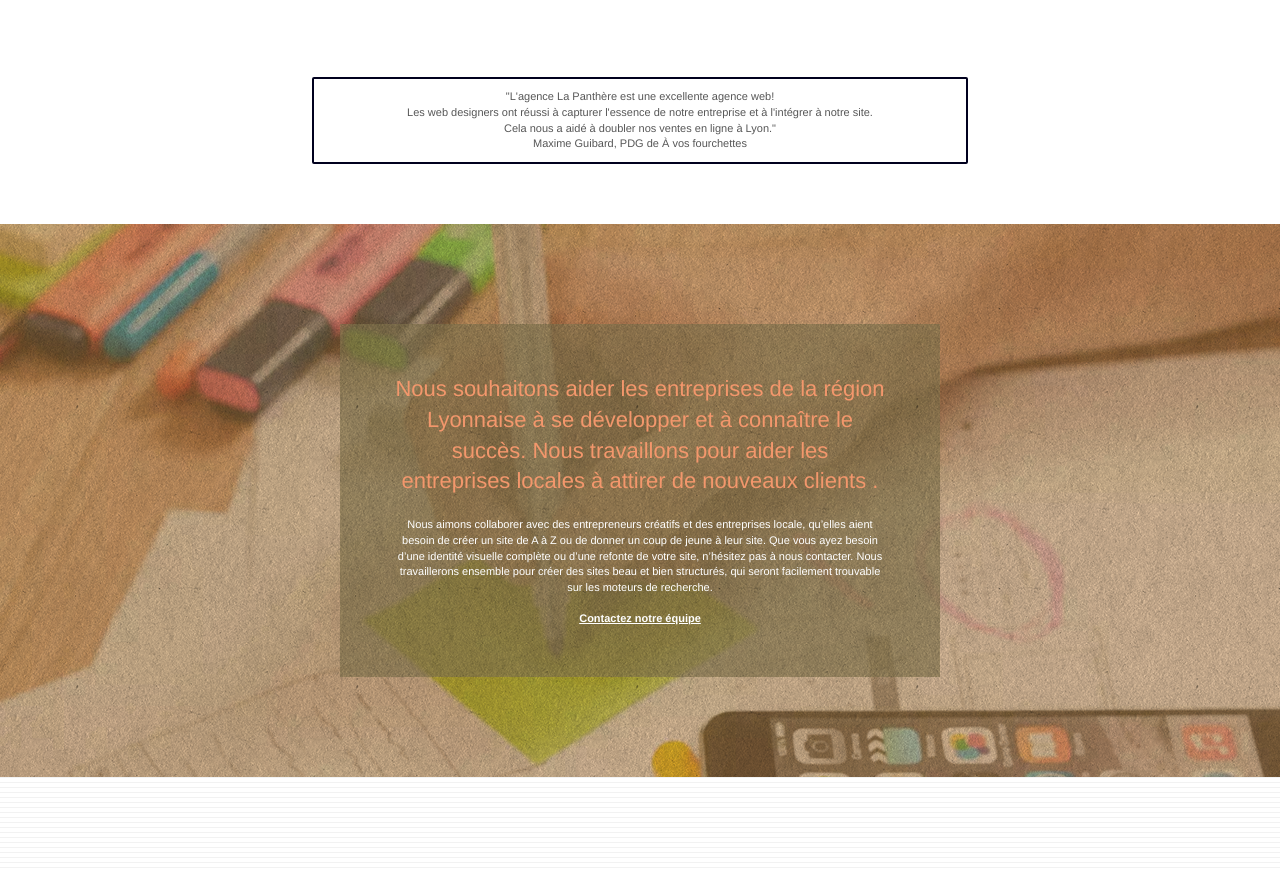
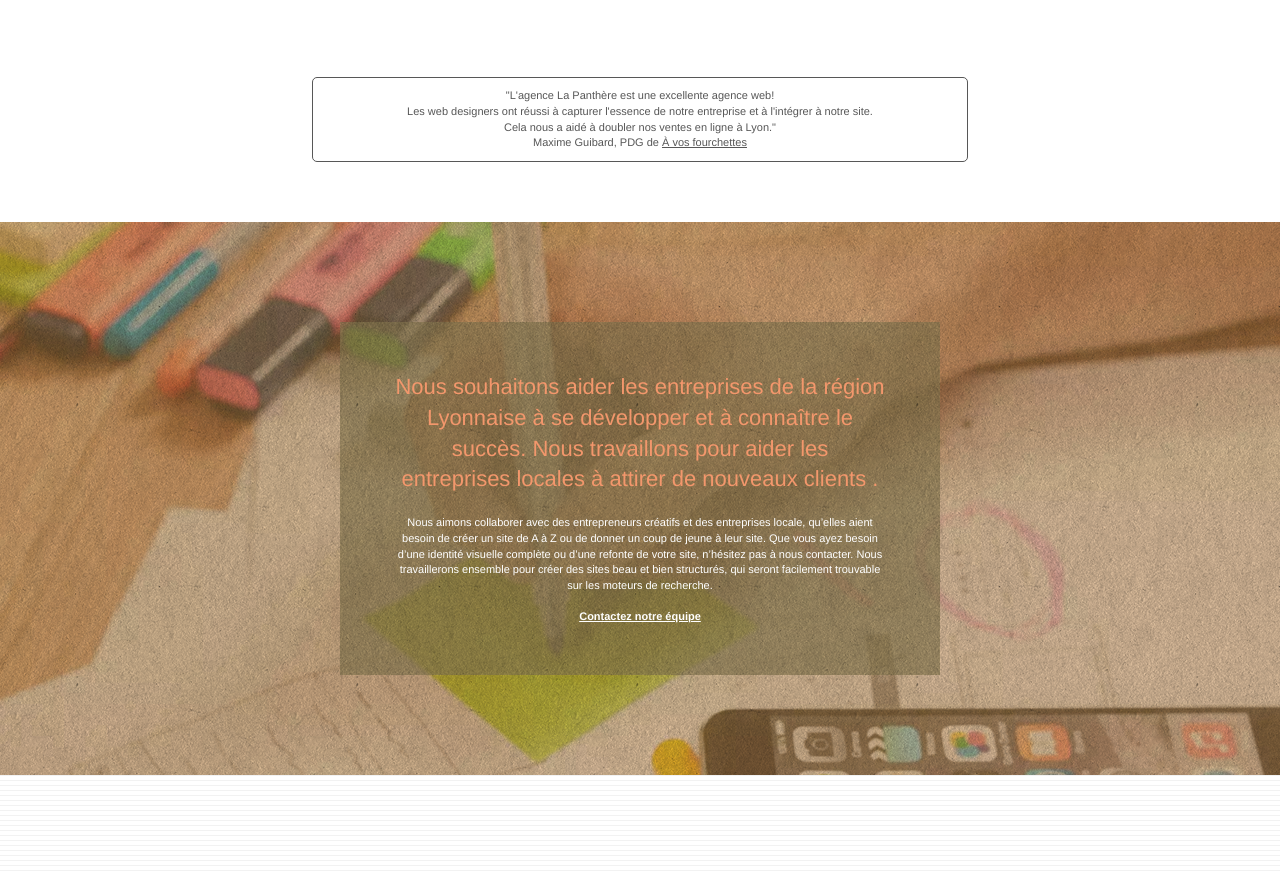
Before and after one commit to Ducie-Lupont/Agence-la-Panthere_OpenClassrooms, a plain HTML site: page index.html in a window 1280 px wide. Shown: the part 877-1749 px from the top of the page. Drawn offline with Linux system fonts and the light colour scheme.

Commit message:
mise en évidence du lien précédemment créé (soulignement)

```diff
--- a/style.css
+++ b/style.css
@@ -1047,7 +1047,11 @@ em {
 }
 
 .citation{
-    border: 2px solid rgb(0, 0, 30);
-    border-radius: 2px;
+    border: 1px solid #575757;
+    border-radius: 5px;
     padding: 10px;
 }
+
+.citation a{
+    text-decoration: underline;
+}
```
